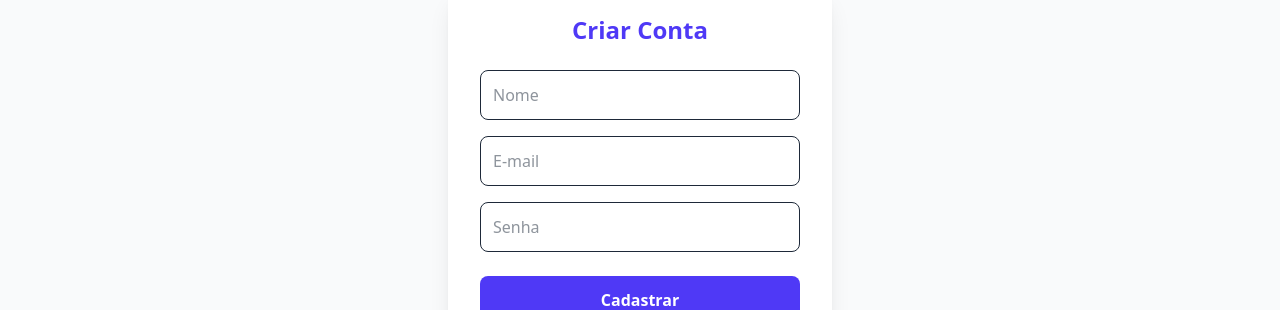
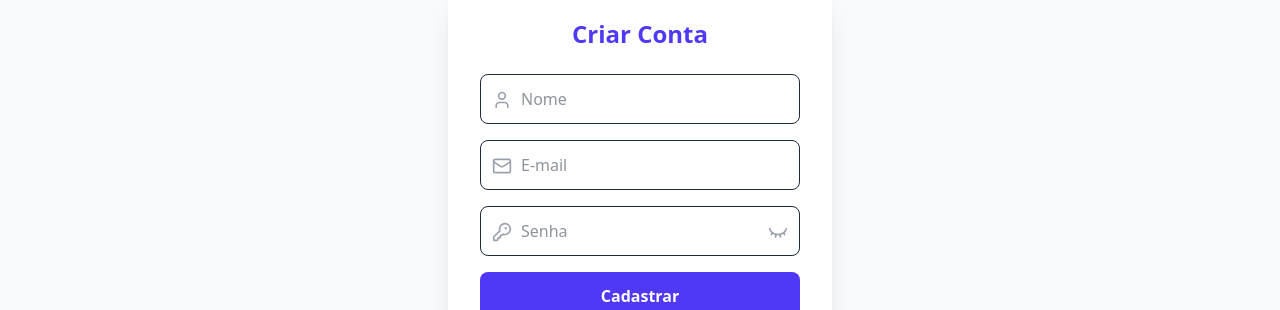
Before and after one commit to DavidSouzaxz/event-flow-client, a React (Vite) app: page /register in a window 1280 px wide. Shown: the part 260-570 px from the top of the page. Built offline with nearby package versions, Linux system fonts and the light colour scheme; no server answers.

Commit message:
Fix: Feat: Additional button visibility password
Signed-off-by: DavidSouzaxz <daviddavi1221@gmail.com>

```diff
--- a/src/pages/Login.jsx
+++ b/src/pages/Login.jsx
@@ -1,7 +1,8 @@
 import { useState } from "react";
 import { useAuth } from "../context/AuthContext";
 import { useNavigate, Link } from "react-router-dom";
-import { Loader2 } from "lucide-react";
+import { Loader2, Mail, Eye, EyeClosed, KeyRound } from "lucide-react";
+
 import api from "../services/api";
 import toast from "react-hot-toast";
 import { PageTransition } from "../components/PageTransition";
@@ -12,6 +13,11 @@ export function Login() {
   const { login } = useAuth();
   const [loading, setLoading] = useState(false);
   const navigate = useNavigate();
+  const [visibility, setVisibility] = useState(true);
+
+  const toggleVisibility = () => {
+    setVisibility(!visibility);
+  };
 
   const handleLogin = async (e) => {
     setLoading(true);
@@ -46,20 +52,47 @@ export function Login() {
           className="p-8 bg-white shadow-xl rounded-2xl w-96 border border-gray-100 dark:bg-gray-800 dark:border-gray-700"
         >
           <h2 className="text-2xl font-bold mb-6 text-indigo-600 dark:text-gray-300 text-center">
-            EventFlow Login
+            EventFlow <span className="text-indigo-700">Login</span>
           </h2>
+          <div className="relative">
+            <Mail className="absolute left-3 top-4 text-gray-400" size={20} />
             <input
               type="email"
-            placeholder="Seu e-mail"
-            className="w-full p-3 mb-4 border rounded-lg text-gray-800 focus:ring-2 focus:ring-indigo-500 outline-none dark:bg-gray-700 dark:border-gray-600 dark:text-gray-300"
+              placeholder="Email"
+              className="w-full p-3 pl-10 mb-4 border rounded-lg text-gray-800 focus:ring-2 focus:ring-indigo-500 outline-none dark:bg-gray-700 dark:border-gray-600 dark:text-gray-300"
               onChange={(e) => setEmail(e.target.value)}
             />
+          </div>
+          <div className="relative">
+            <KeyRound
+              className="absolute left-3 top-4 text-gray-400"
+              size={20}
+            />
             <input
-            type="password"
-            placeholder="Sua senha"
-            className="w-full p-3 mb-6 border rounded-lg text-gray-800 focus:ring-2 focus:ring-indigo-500 outline-none dark:bg-gray-700 dark:border-gray-600 dark:text-gray-300"
+              type={visibility ? "password" : "text"}
+              placeholder="Senha"
+              className="w-full p-3 pl-10 mb-6 border rounded-lg text-gray-800 focus:ring-2 focus:ring-indigo-500 outline-none dark:bg-gray-700 dark:border-gray-600 dark:text-gray-300"
               onChange={(e) => setPassword(e.target.value)}
             />
+            <button
+              className="cursor-pointer"
+              onClick={toggleVisibility}
+              type="button"
+            >
+              {!visibility && (
+                <Eye
+                  className="absolute right-3 top-4 text-gray-400 hover:text-indigo-700"
+                  size={20}
+                />
+              )}
+              {visibility && (
+                <EyeClosed
+                  className="absolute right-3 top-4 text-gray-400 hover:text-indigo-700"
+                  size={20}
+                />
+              )}
+            </button>
+          </div>
           <button className="w-full bg-indigo-600 text-white p-3 rounded-lg font-bold hover:bg-indigo-700 transition duration-300 flex items-center justify-center hover:cursor-pointer">
             {loading ? (
               <Loader2 className="animate-spin text-white" size={25} />
--- a/src/pages/Register.jsx
+++ b/src/pages/Register.jsx
@@ -2,7 +2,7 @@ import { useState } from "react";
 import axios from "axios";
 import { useNavigate, Link } from "react-router-dom";
 import api from "../services/api";
-import { Loader2 } from "lucide-react";
+import { EyeClosed, Loader2, Eye, Mail, KeyRound, User } from "lucide-react";
 import toast from "react-hot-toast";
 import { PageTransition } from "../components/PageTransition";
 
@@ -14,6 +14,33 @@ export function Register() {
   });
   const [loading, setLoading] = useState(false);
   const navigate = useNavigate();
+  const [validations, setValidations] = useState({
+    length: true,
+    letterUpperCase: true,
+    number: true,
+    specialCharacter: true,
+  });
+
+  const [visibility, setVisibility] = useState(true);
+
+  const toggleVisibility = () => {
+    setVisibility(!visibility);
+  };
+
+  const handlePasswordChange = (e) => {
+    const newPassword = e.target.value;
+    const lengthMin = newPassword.length >= 8;
+    const letletterUpperCase = /[A-Z]/.test(newPassword);
+    const number = /[0-9]/.test(newPassword);
+    const specialCharacter = /[!@#$%^&*(),.?":{}|<>]/.test(newPassword);
+
+    setValidations({
+      length: lengthMin,
+      letterUpperCase: letletterUpperCase,
+      number: number,
+      specialCharacter: specialCharacter,
+    });
+  };
 
   const handleSubmit = async (e) => {
     setLoading(true);
@@ -39,26 +66,87 @@ export function Register() {
           <h2 className="text-2xl font-bold mb-6 text-indigo-600 dark:text-gray-300 text-center">
             Criar Conta
           </h2>
-          <input
-            className="w-full p-3 mb-4 border rounded-lg text-gray-800 dark:bg-gray-700 dark:border-gray-600 dark:text-gray-300"
-            placeholder="Nome"
-            onChange={(e) => setFormData({ ...formData, name: e.target.value })}
+          <div className="relative">
+            <User
+              className="absolute left-3 top-4 text-gray-400 hover:text-indigo-700"
+              size={20}
             />
             <input
-            className="w-full p-3 mb-4 border rounded-lg text-gray-800 dark:bg-gray-700 dark:border-gray-600 dark:text-gray-300"
+              className="w-full p-3 pl-10 mb-4 border rounded-lg text-gray-800 dark:bg-gray-700 dark:border-gray-600 dark:text-gray-300"
+              placeholder="Nome"
+              onChange={(e) =>
+                setFormData({ ...formData, name: e.target.value })
+              }
+            />
+          </div>
+          <div className="relative">
+            <Mail
+              className="absolute left-3 top-4 text-gray-400 hover:text-indigo-700"
+              size={20}
+            />
+            <input
+              className="w-full p-3 pl-10 mb-4 border rounded-lg text-gray-800 dark:bg-gray-700 dark:border-gray-600 dark:text-gray-300"
               placeholder="E-mail"
               onChange={(e) =>
                 setFormData({ ...formData, email: e.target.value })
               }
             />
+          </div>
+          <div className="relative">
+            <KeyRound
+              className="absolute left-3 top-4 text-gray-400 hover:text-indigo-700"
+              size={20}
+            />
             <input
-            className="w-full p-3 mb-6 border rounded-lg text-gray-800 dark:bg-gray-700 dark:border-gray-600 dark:text-gray-300"
-            type="password"
+              className="w-full p-3 pl-10 mb-2 border rounded-lg text-gray-800 dark:bg-gray-700 dark:border-gray-600 dark:text-gray-300"
+              type={visibility ? "password" : "text"}
               placeholder="Senha"
-            onChange={(e) =>
-              setFormData({ ...formData, password: e.target.value })
-            }
+              onChange={(e) => {
+                setFormData({ ...formData, password: e.target.value });
+                handlePasswordChange(e);
+              }}
             />
+            <button
+              className="cursor-pointer"
+              onClick={toggleVisibility}
+              type="button"
+            >
+              {!visibility && (
+                <Eye
+                  className="absolute right-3 top-4 text-gray-400 hover:text-indigo-700"
+                  size={20}
+                />
+              )}
+              {visibility && (
+                <EyeClosed
+                  className="absolute right-3 top-4 text-gray-400 hover:text-indigo-700"
+                  size={20}
+                />
+              )}
+            </button>
+          </div>
+          <div className="pb-2">
+            {!validations.letterUpperCase && (
+              <p className="text-red-500 text-sm">
+                Senha deve conter letras maiusculas
+              </p>
+            )}
+            {!validations.length && (
+              <p className="text-red-500 text-sm">
+                Senha deve conter no minímo 8 caracteres
+              </p>
+            )}
+            {!validations.specialCharacter && (
+              <p className="text-red-500 text-sm">
+                Senha deve conter pelo menos um "!@#$%^&*(),.?":{}|"
+              </p>
+            )}
+            {!validations.number && (
+              <p className="text-red-500 text-sm">
+                Senha deve conter pelo menos um número
+              </p>
+            )}
+          </div>
           <button className="w-full bg-indigo-600 text-white p-3 rounded-lg font-bold hover:bg-indigo-700 transition duration-300 flex items-center justify-center hover:cursor-pointer">
             {loading ? (
               <Loader2 className="animate-spin text-white" size={25} />
```
Lines whose indentation alone changed are shown as unchanged.
